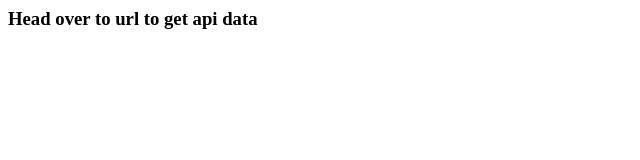
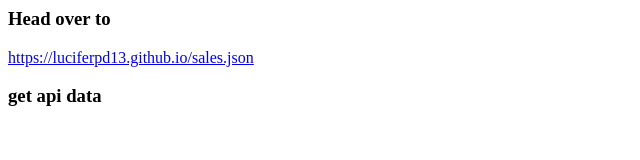
Before and after one commit to luciferpd13/luciferpd13.github.io, a plain HTML site: page index.html in a window 1280 px wide. Shown: the whole page, without its empty margins (0-640 px from the left). Drawn offline with Linux system fonts and the light colour scheme.

Commit message:
Adding sales api

```diff
--- a/index.html
+++ b/index.html
@@ -1 +1,5 @@
-<h3>Head over to url to get api data</h3>
+<div style="margin-left: auto; margin-right: auto;">
+    <h3>Head over to</h3>
+    <a href="https://luciferpd13.github.io/sales.json">https://luciferpd13.github.io/sales.json</a>
+    <h3>get api data</h3>
+</div>
```
